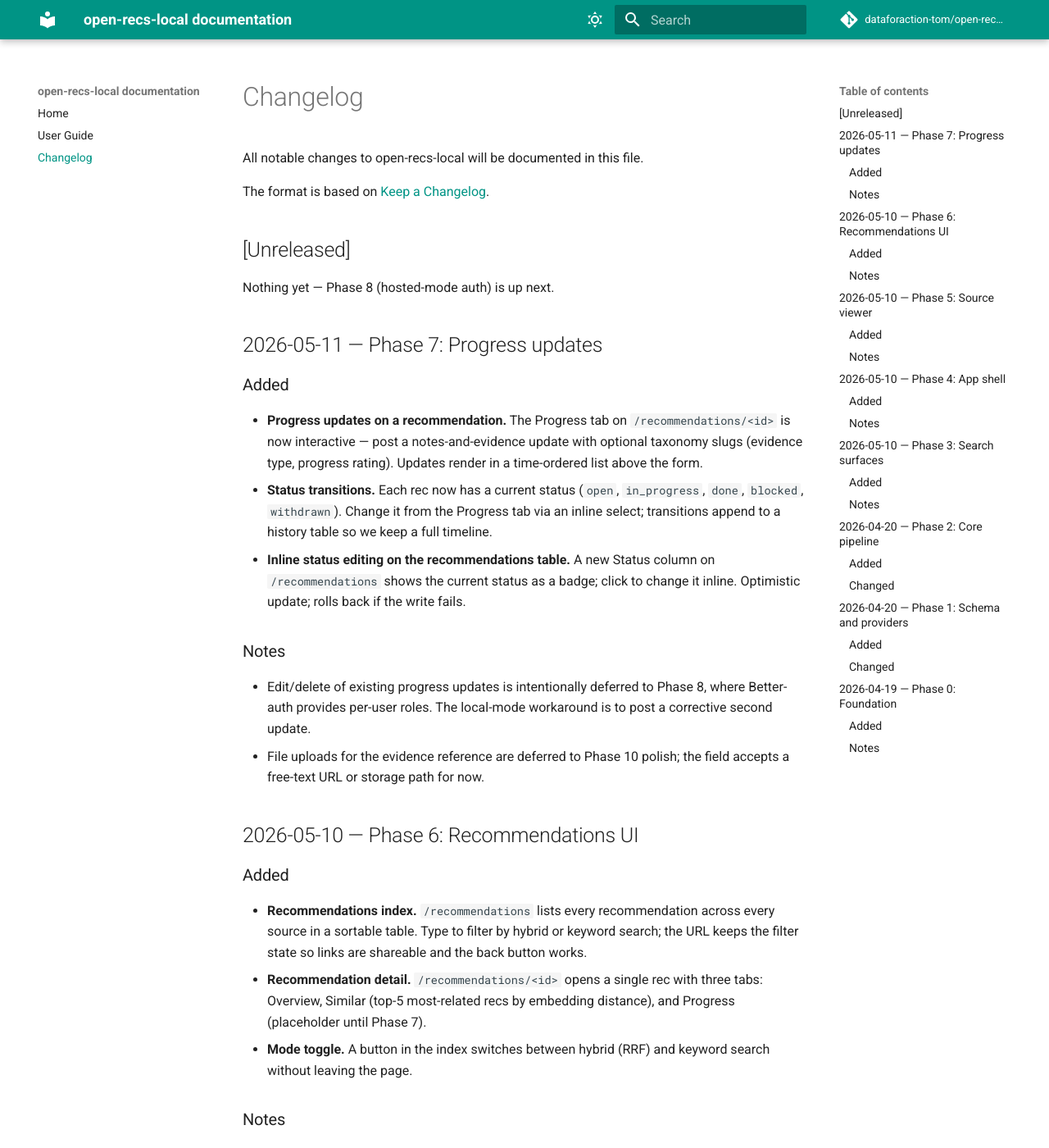
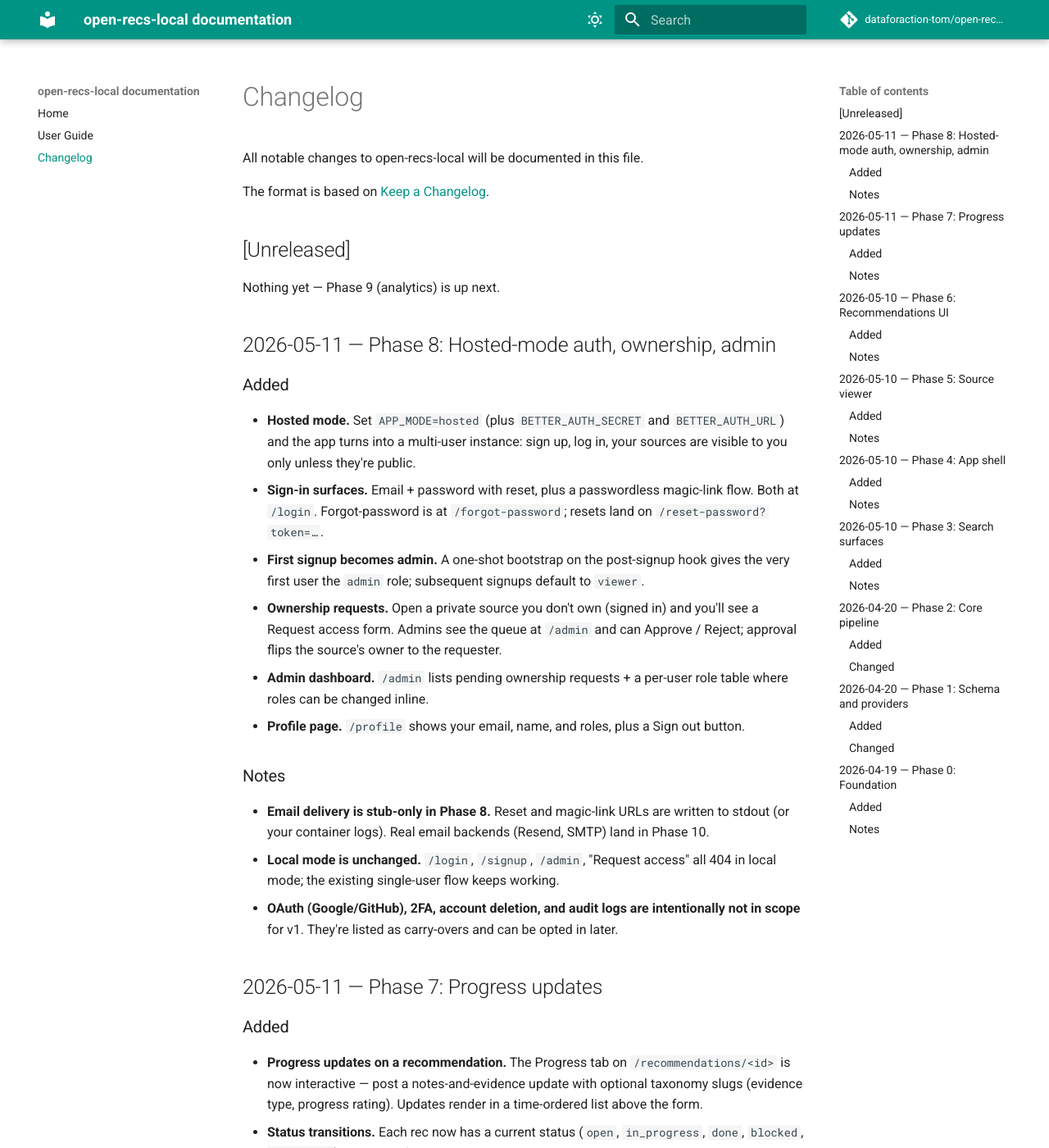
Before and after one commit to dataforaction-tom/open-recs-local, an MkDocs documentation site: the page built from docs/changelog.md, in a window 1280 px wide and 1400 px high. Shown: the whole window at 82% size. Built offline with MkDocs 1.6.1 and Material for MkDocs 9.7.7, drawn with Linux system fonts in a browser that asks for light colours; comment, search, counter and statistics services are not loaded.

Commit message:
docs: phase 8 doc updates (PLAN, STATE, changelog, README)
- PLAN: phase 8 marked complete; phase 9 (analytics) is now current.
- STATE: hosted-mode entry refreshed, FK carry-over closed, new
  Phase-9/10 carry-overs added (real email, OAuth, 2FA, audit log,
  Playwright E2E deferral, edit/delete of progress updates now
  unblocked).
- changelog: phase 8 user-facing entry covering both auth methods,
  the first-admin bootstrap, ownership flow, admin dashboard.
- README: hosted-mode setup section — env vars + first-admin behaviour
  + the email-stub-in-logs caveat.

```diff
--- a/docs/changelog.md
+++ b/docs/changelog.md
@@ -6,7 +6,24 @@ The format is based on [Keep a Changelog](https://keepachangelog.com/).
 
 ## [Unreleased]
 
-Nothing yet — Phase 8 (hosted-mode auth) is up next.
+Nothing yet — Phase 9 (analytics) is up next.
+
+## 2026-05-11 — Phase 8: Hosted-mode auth, ownership, admin
+
+### Added
+
+- **Hosted mode.** Set `APP_MODE=hosted` (plus `BETTER_AUTH_SECRET` and `BETTER_AUTH_URL`) and the app turns into a multi-user instance: sign up, log in, your sources are visible to you only unless they're public.
+- **Sign-in surfaces.** Email + password with reset, plus a passwordless magic-link flow. Both at `/login`. Forgot-password is at `/forgot-password`; resets land on `/reset-password?token=…`.
+- **First signup becomes admin.** A one-shot bootstrap on the post-signup hook gives the very first user the `admin` role; subsequent signups default to `viewer`.
+- **Ownership requests.** Open a private source you don't own (signed in) and you'll see a Request access form. Admins see the queue at `/admin` and can Approve / Reject; approval flips the source's owner to the requester.
+- **Admin dashboard.** `/admin` lists pending ownership requests + a per-user role table where roles can be changed inline.
+- **Profile page.** `/profile` shows your email, name, and roles, plus a Sign out button.
+
+### Notes
+
+- **Email delivery is stub-only in Phase 8.** Reset and magic-link URLs are written to stdout (or your container logs). Real email backends (Resend, SMTP) land in Phase 10.
+- **Local mode is unchanged.** `/login`, `/signup`, `/admin`, "Request access" all 404 in local mode; the existing single-user flow keeps working.
+- **OAuth (Google/GitHub), 2FA, account deletion, and audit logs are intentionally not in scope** for v1. They're listed as carry-overs and can be opted in later.
 
 ## 2026-05-11 — Phase 7: Progress updates
 
```
Also changed, not shown: PLAN.md (+4 -4 lines), README.md (+20 -0 lines), STATE.md (+15 -6 lines).
